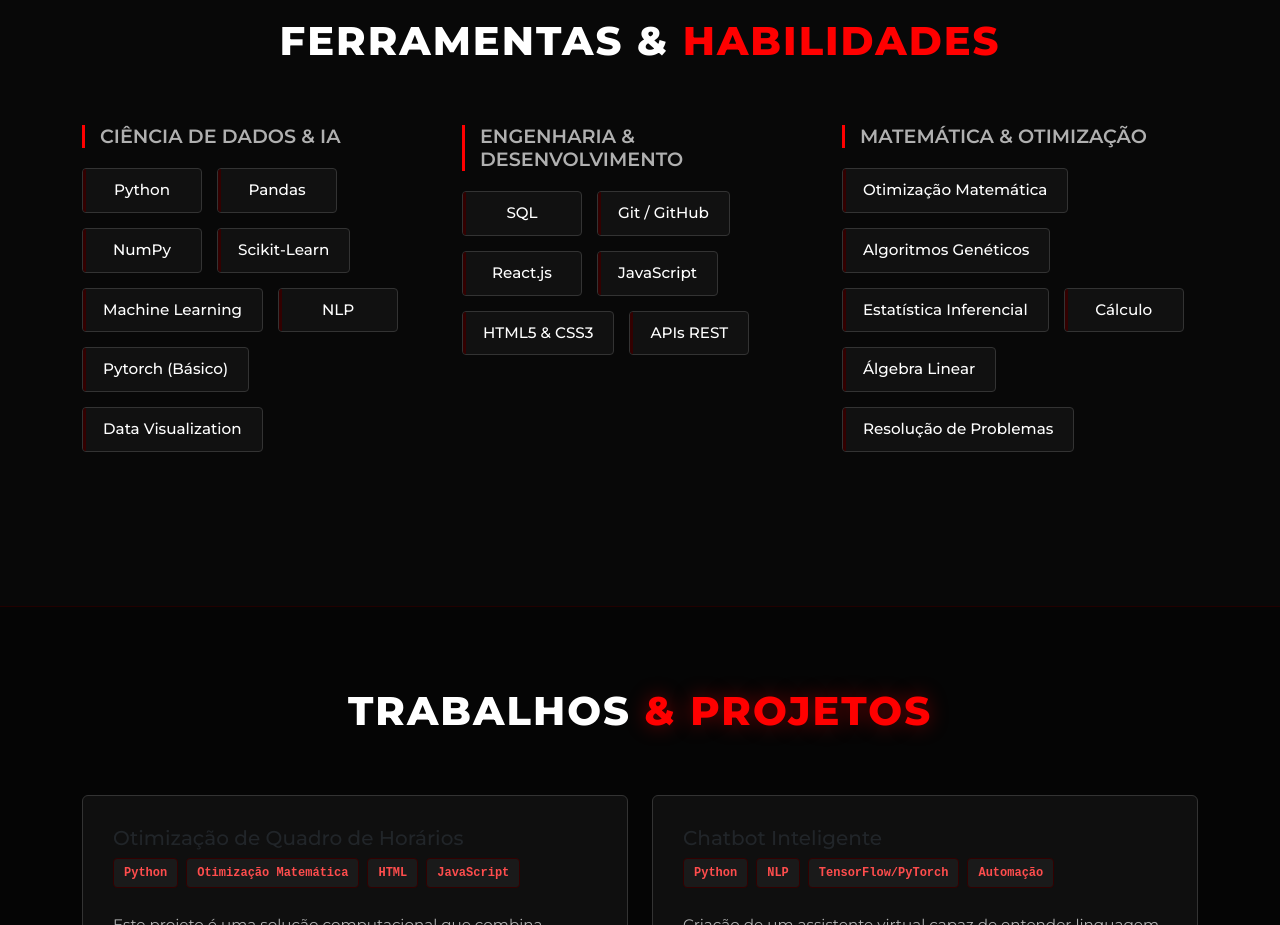
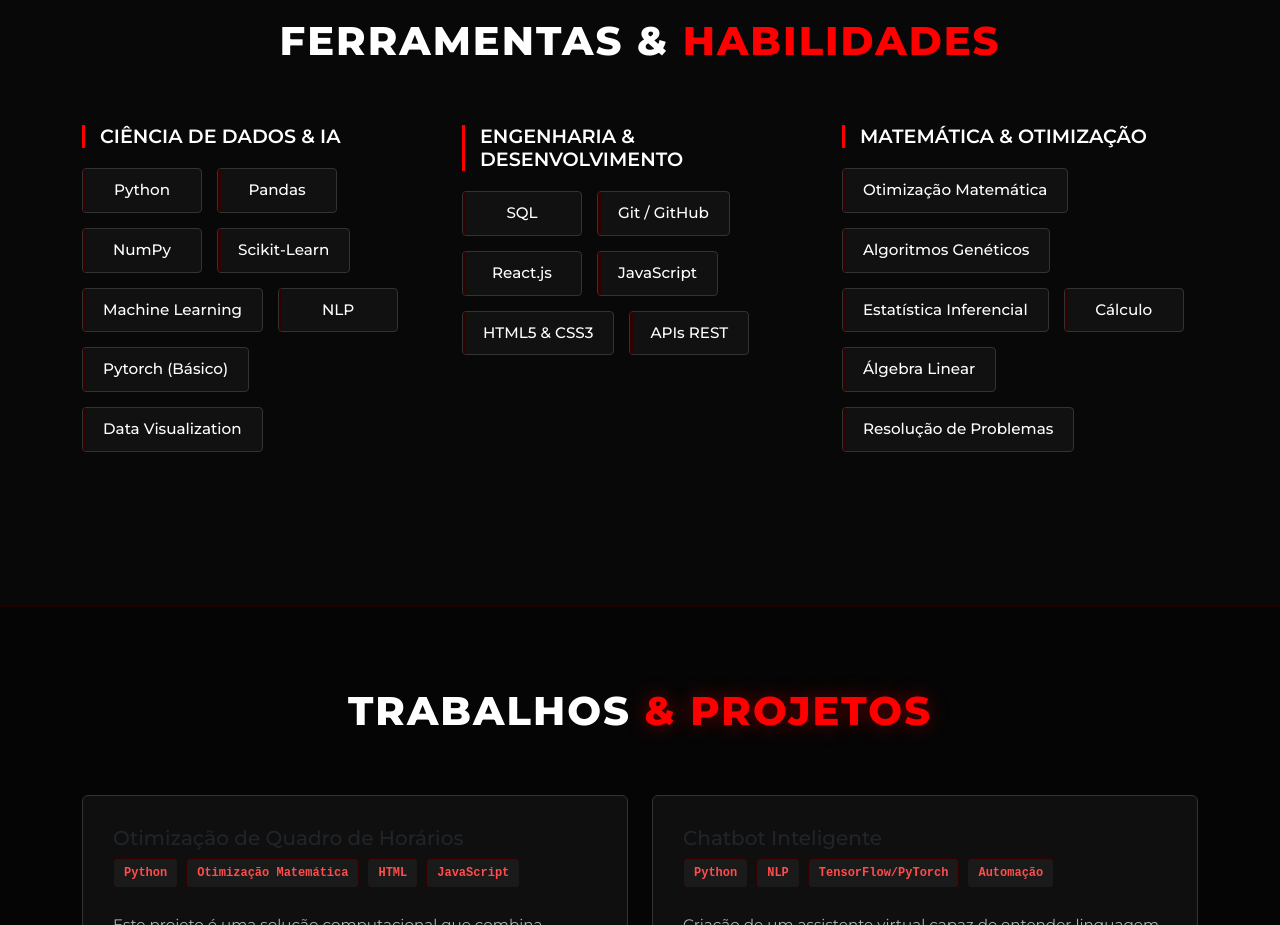
Before and after one commit to RodrigoVitorinoS/RodrigoVitorinoS.github.io, a React (Vite) app: page / in a window 1280 px wide. Shown: the part 2060-2985 px from the top of the page. Built offline with nearby package versions, Linux system fonts and the light colour scheme.

Commit message:
Mudando cor skill

```diff
--- a/src/components/Menu/index.jsx
+++ b/src/components/Menu/index.jsx
@@ -2,6 +2,7 @@
 import styles from './Menu.module.css';
 import { Navbar, Container, Nav } from 'react-bootstrap';
 import { Link } from 'react-router-dom';
+
 
 function Menu() {
   return (
--- a/src/pages/Skills/Skills.module.css
+++ b/src/pages/Skills/Skills.module.css
@@ -22,7 +22,7 @@
 /* Títulos das Categorias (Ex: Data Science, Dev...) */
 .categoriaTitulo {
     font-family: 'Montserrat', sans-serif;
-    color: #b0b0b0;
+    color: #ffffff;
     font-size: 1.2rem;
     font-weight: 600;
     margin-bottom: 20px;
```
Also changed, not shown: src/assets/logoDataAlchemy.png (added).
